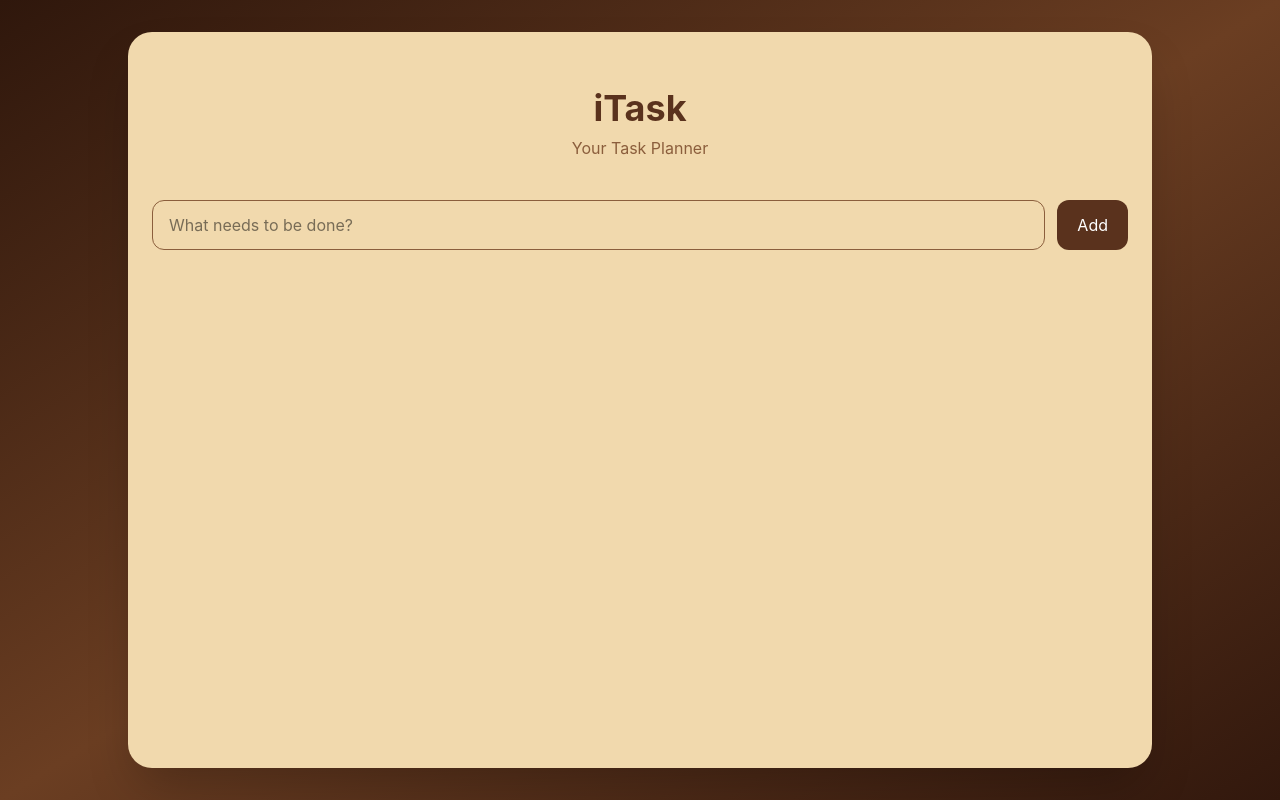
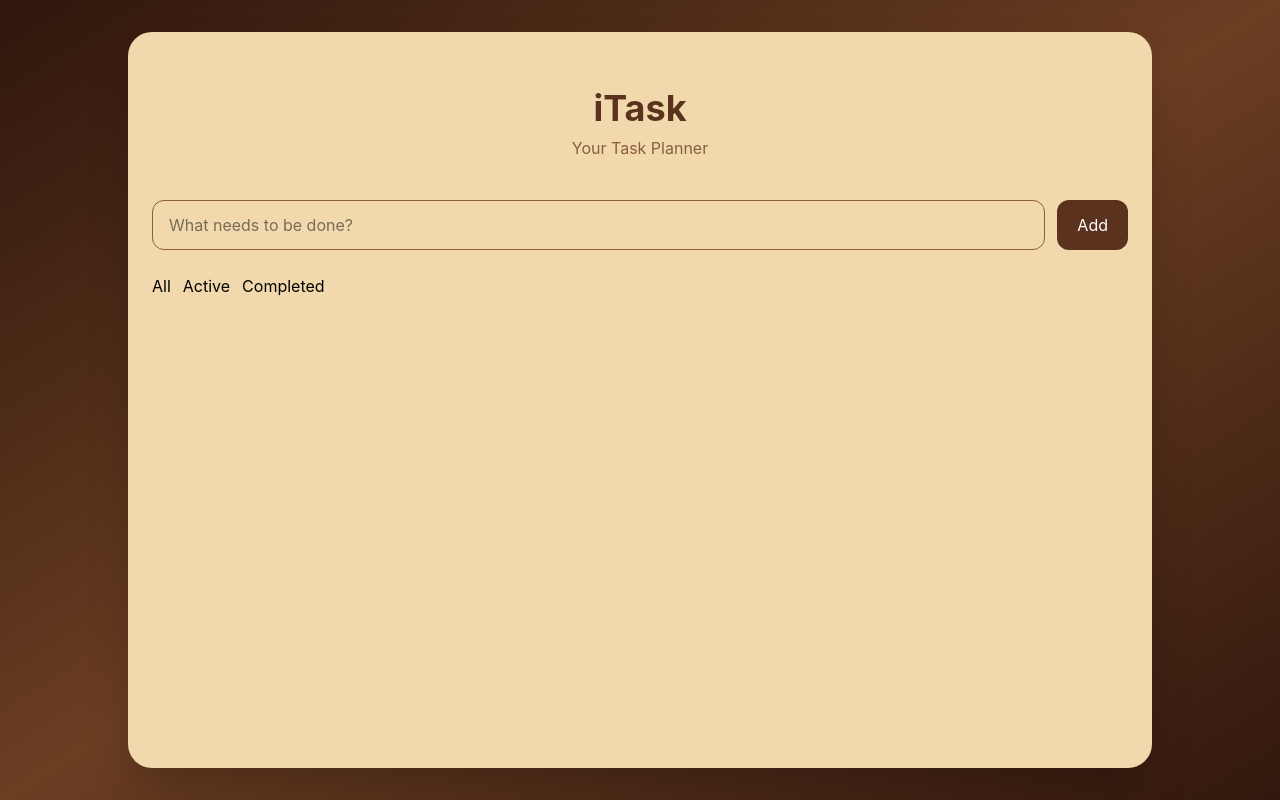
Before and after one commit to vihaanrawat/iTask, a React (Vite) app: page / in a window 1280 px wide. Built offline with nearby package versions, Linux system fonts and the light colour scheme.

Commit message:
Aug 14, 2026, 7:40 PM

```diff
--- a/src/App.jsx
+++ b/src/App.jsx
@@ -42,6 +42,16 @@ const App = () => {
             Add
           </button>
         </div>
+        <div className='flex gap-3 mt-6'>
+          <button onClick={()=>setFilter('all')}>All</button>
+
+          <button onClick={() => setFilter('active')}>Active</button>
+
+          <button onClick={() => setFilter('completed')}>Completed</button>
+
+        </div>
+
+
         <div className='mt-6'>
           {tasks.map((item, index) => (
 
```
